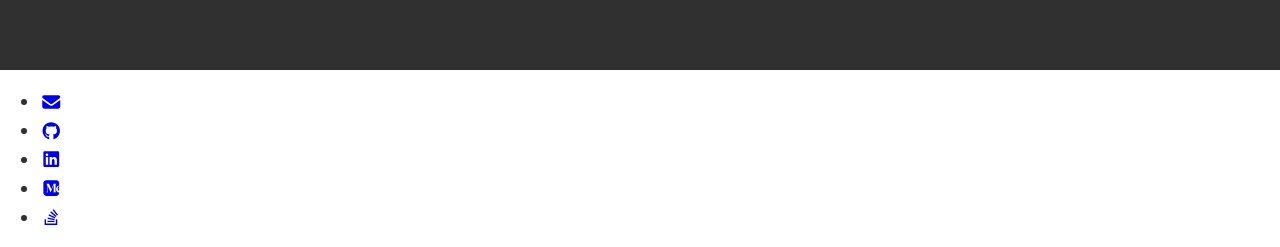
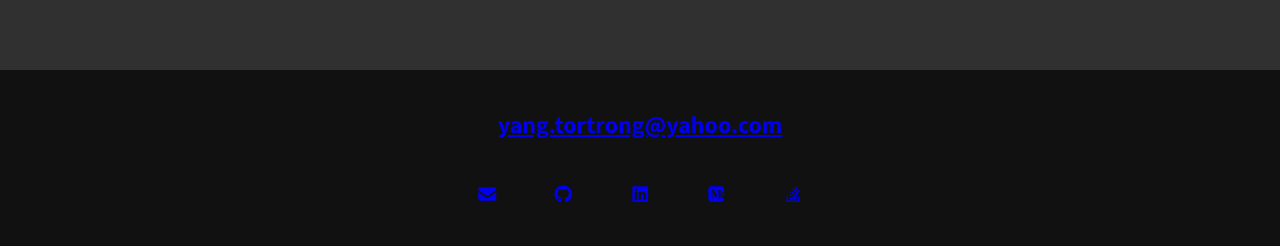
Before and after one commit to tyang019/tyang_portfolio_React, a React (Vite) app: page / in a window 1280 px wide. Shown: the part 2192-2439 px from the top of the page. Built offline with nearby package versions, Linux system fonts and the light colour scheme.

Commit message:
Initialized new changes

```diff
--- a/components/Footer.jsx
+++ b/components/Footer.jsx
@@ -6,6 +6,7 @@ import {
   faMedium,
   faStackOverflow,
 } from "@fortawesome/free-brands-svg-icons";
+import { Link } from "react-router-dom";
 
 const socials = [
   {
@@ -33,6 +34,9 @@ const socials = [
 const Footer = () => {
   return (
     <footer>
+      <Link className="footer__link" href="mailto:hello@example.com">
+        yang.tortrong@yahoo.com
+      </Link>
       <ul className="social-list">
         {socials.map((social, index) => (
         <li className="social-list__item" key={index}>
--- a/components/Services.jsx
+++ b/components/Services.jsx
@@ -6,7 +6,7 @@ export default function Services() {
         <div className="services">
           <div className="service">
             <h3 className="service__title">Web Development</h3>
-            <p className="service__description">Using modern frontend technologies like React, JavaScript, HTML, and CSS.</p>
+            <p className="service__description">React, JavaScript, HTML, and CSS.</p>
           </div>
           <div className="service">
             <h3 className="service__title">Design & Development</h3>
--- a/styles/index.css
+++ b/styles/index.css
@@ -260,3 +260,36 @@ nav {display: none;}
   transform: scale(1.2);
   opacity: .5;
 }
+
+
+/* Footer */
+footer {
+  background-color: #111;
+  color: var(--clr-accent);
+  text-align: center;
+  padding: 2em;
+}
+.footer__link{
+  font-size: var(--fs-h3);
+  font-weight: var(--fw-bold);;
+}
+.footer__link:hover,
+.social-list__link:hover {
+  opacity: .7;
+}
+.footer__link:hover {
+  text-decoration: underline;
+}
+.social-list {
+  list-style: none;
+  display: flex;
+  justify-content: center;
+  margin: 2em 0 0;
+  padding: 0;
+}
+.social-list__item {
+  margin: 0 1em;
+}
+.social-list__link {
+  padding: .5em;
+}
```
